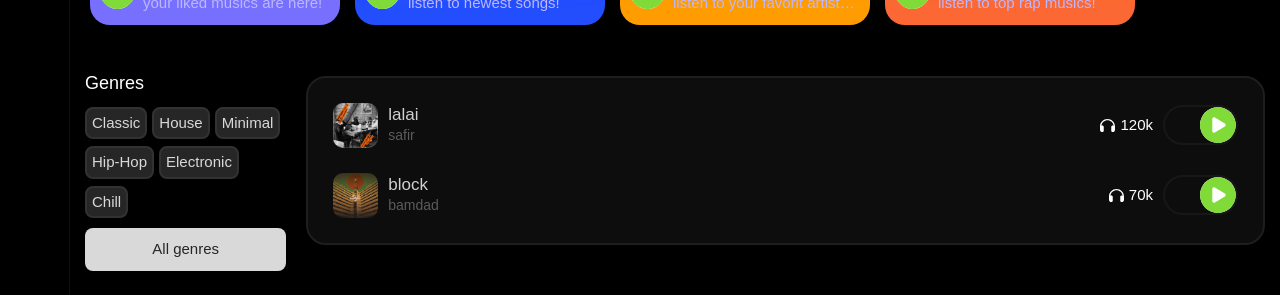
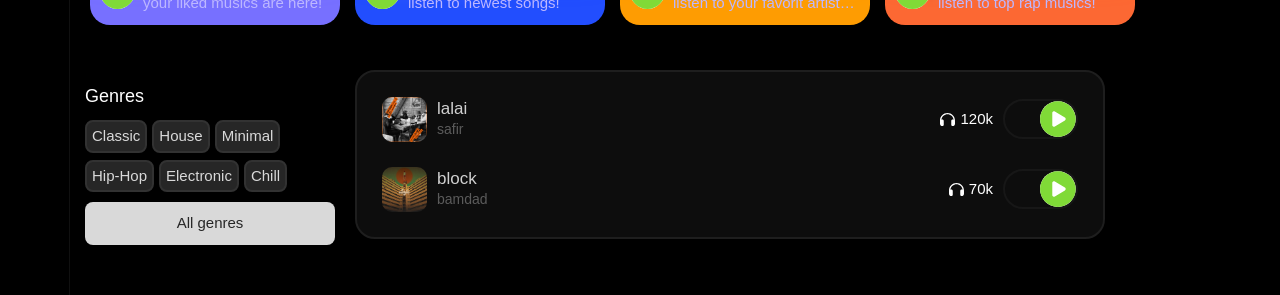
Before and after one commit to saman2007/music-platform-nextJS, a Next.js app: page / in a window 1280 px wide. Shown: the part 347-642 px from the top of the page. Built offline with nearby package versions, Linux system fonts and the light colour scheme; some icons are missing.

Commit message:
fixed some css bugs

```diff
--- a/components/MusicList/MusicListContainer.jsx
+++ b/components/MusicList/MusicListContainer.jsx
@@ -1,6 +1,6 @@
 const MusicListContainer = (props) => {
   return (
-    <div className="w-full mb-[20px] md:max-h-[550px] gap-y-[15px] rounded-[20px] overflow-y-auto bg-[#0d0d0d] p-[20px] border-2 border-[#1e1e1e] border-solid flex flex-col">
+    <div className="w-full md:max-w-[750px] md:min-w-fit mb-[20px] max-h-[550px] min-h-fit gap-y-[15px] rounded-[20px] overflow-y-auto bg-[#0d0d0d] p-[20px] border-2 border-[#1e1e1e] border-solid flex flex-col">
       {props.children}
     </div>
   );
--- a/pages/index.js
+++ b/pages/index.js
@@ -81,7 +81,7 @@ export default function Home() {
           />
         ))}
       </div>
-      <div className="w-full flex gap-x-[20px] flex-col items-center md:flex-row">
+      <div className="w-full flex gap-x-[20px] flex-col items-center md:flex-row md:items-[align-self]">
         <Genres genres={genres} />
         <MusicList musics={musics} />
       </div>
```
